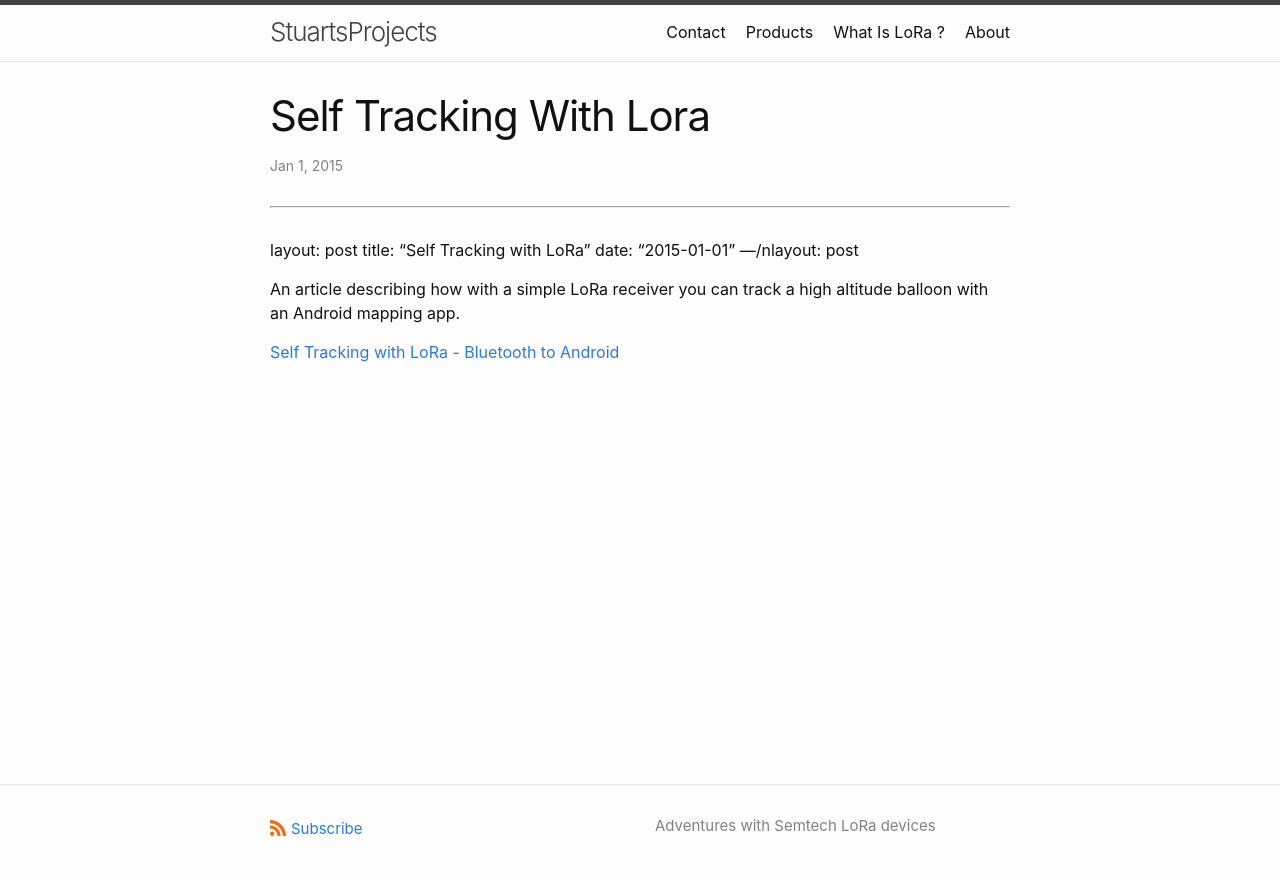
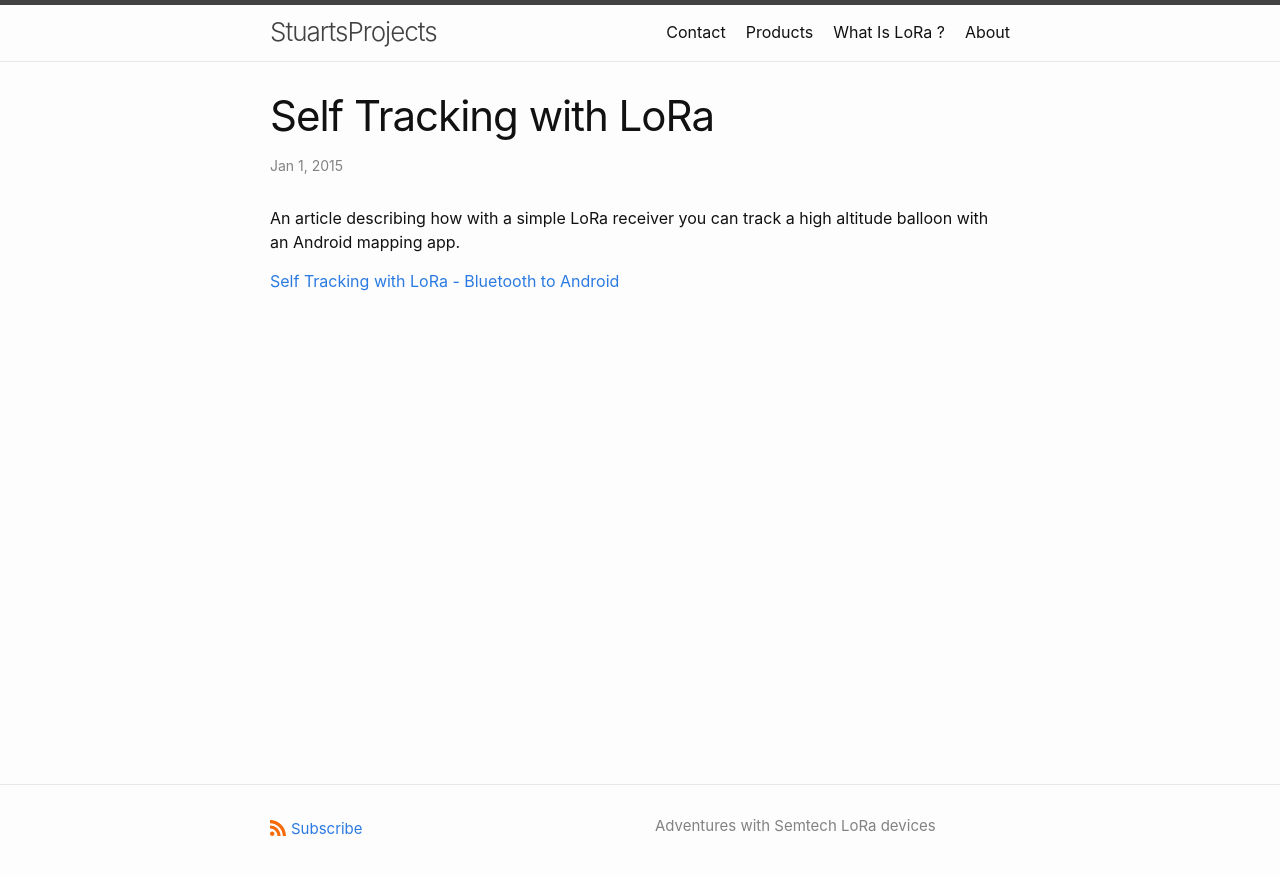
Before and after one commit to StuartsProjects/StuartsProjects.github.io, a Jekyll site: the page built from _posts/2015-01-01-self-tracking-with-lora.md, in a window 1280 px wide. Shown: the top 875 px of the page. Built offline with Jekyll 4.4.1, drawn with Linux system fonts in a browser that asks for light colours; our own code applies the rules of GitHub Pages for plain Markdown files.

Commit message:
Update posts

```diff
--- a/_posts/2015-01-01-self-tracking-with-lora.md
+++ b/_posts/2015-01-01-self-tracking-with-lora.md
@@ -2,7 +2,7 @@
 layout: post
 title: "Self Tracking with LoRa"
 date: "2015-01-01"
----/nlayout: post
+---
 
 An article describing how with a simple LoRa receiver you can track a high altitude balloon with an Android mapping app.
 
```
Also changed, not shown: _posts/2015-01-01-semtech-lora-transceivers-a-kiss-approach-to-long-range-data-telemetry.md (+0 -3 lines), _posts/2017-11-24-versatile-gps-breakout-board.md (+1 -1 lines), _posts/2018-02-22-the-problem-with-co-ax-cable-connections-to-antennas.md (+1 -1 lines), images/1_thumb.jpg, images/6_thumb.jpg, images/Pro-Mini-Headers-2-Reduced-300x164.jpg.
